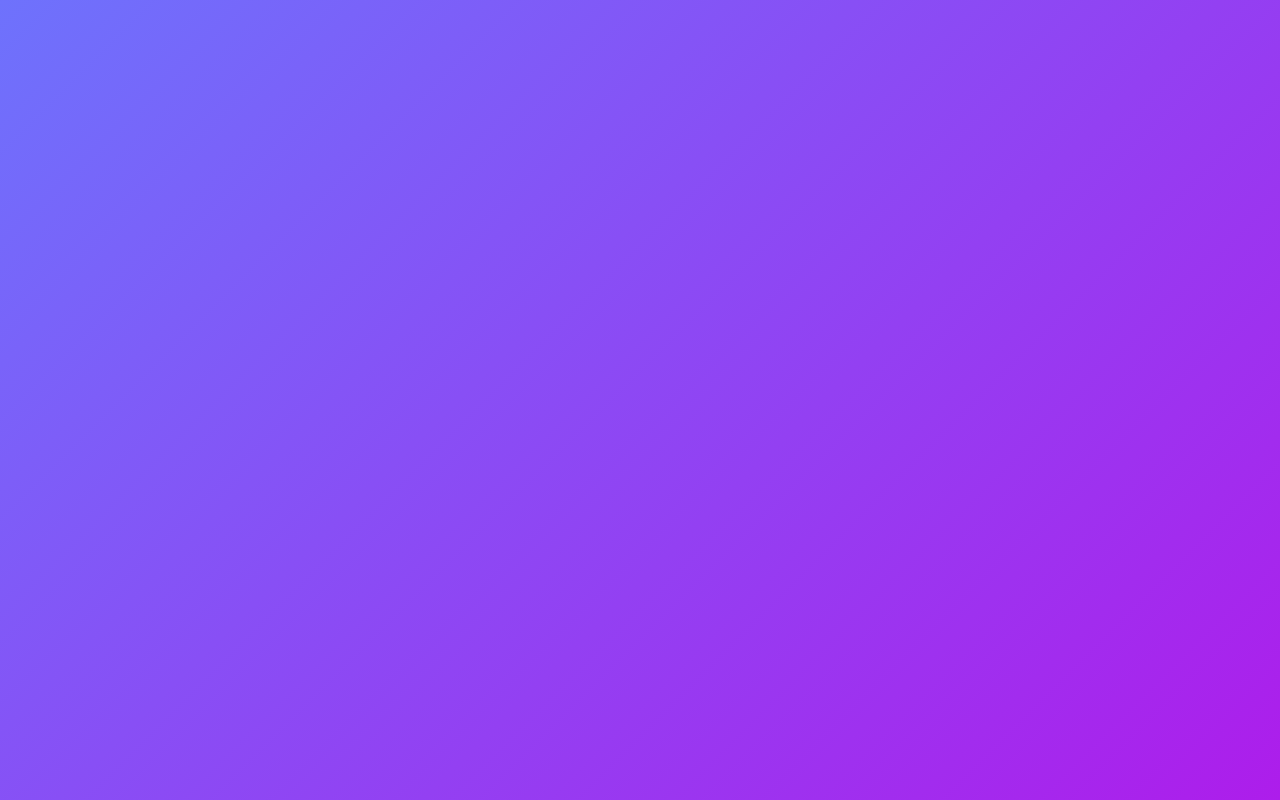
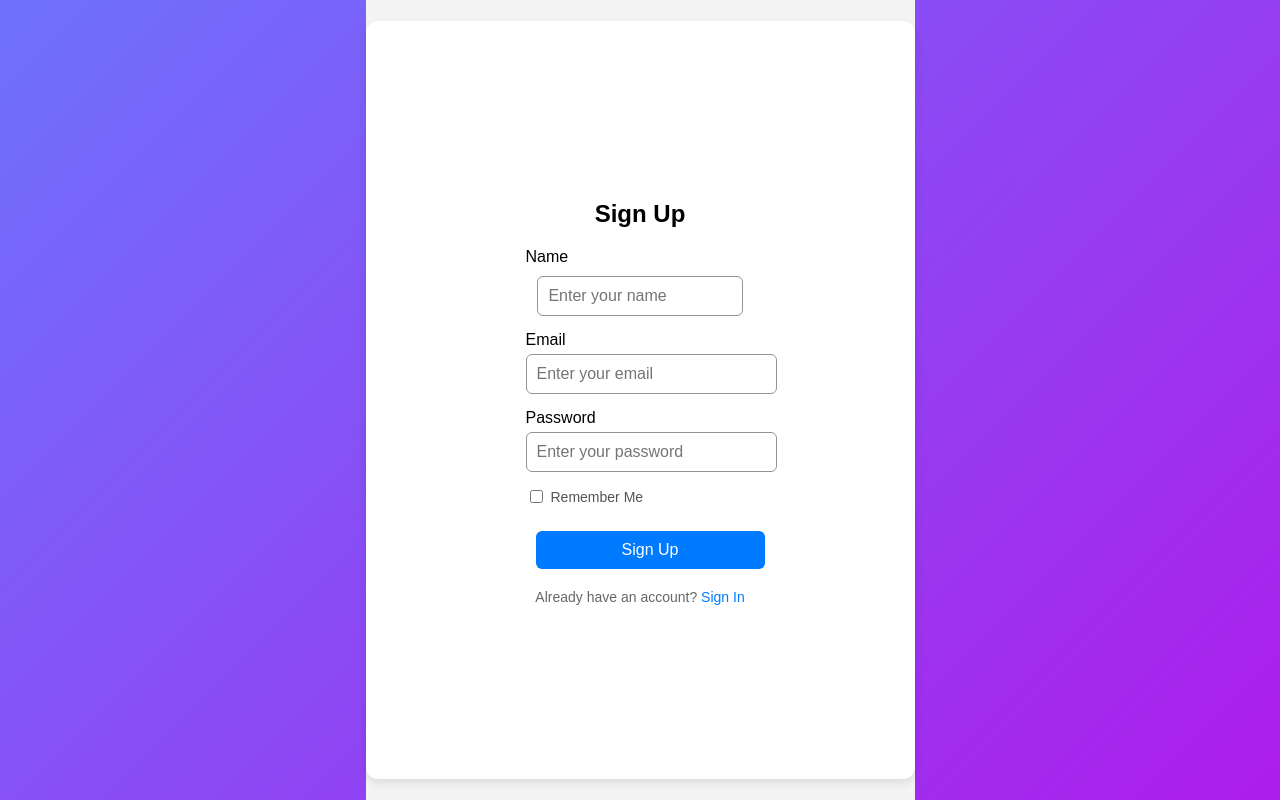
Before and after one commit to john-v-benny/CHARGECODER, a React (Vite) app in the folder Front-end/: page /signup in a window 1280 px wide. Before the commit this address had no page. Built offline with nearby package versions, Linux system fonts and the light colour scheme; a web font is replaced by a local one.

Commit message:
Added new page

```diff
--- a/Front-end/src/App.jsx
+++ b/Front-end/src/App.jsx
@@ -1,6 +1,7 @@
 import React from 'react';
 import { BrowserRouter as Router, Route, Routes, Link } from 'react-router-dom';
 import SignIn from './SignIn';
+import Signup from './Signup';
 import Landing from './Landing';
 import Profile from './Profile';
 import LegalSection from './LegalSection';
@@ -10,6 +11,7 @@ const App = () => {
     <Router>
       <Routes>
         <Route path="/" element={<SignIn />} />
+        <Route path="/signup" element={<Signup />} />
         <Route path="/landing" element={<Landing />} />
         <Route path="/profile" element={<Profile />} />
         <Route path="/legal" element={<LegalSection />} />
--- a/Front-end/src/SignIn.jsx
+++ b/Front-end/src/SignIn.jsx
@@ -13,18 +13,24 @@ const SignIn = () => {
     navigate('/landing');
   };
 
+  const handleSignUp = () => {
+    navigate('/signup'); // Navigate to Signup page
+  };
+
   return (
     <div className="login-box">
       <img src={logo_cc} alt="Logo" />
       <form onSubmit={handleSignIn}>
-                <input className="i1"
+        <input
+          className="i1"
           type="email"
           value={email}
           placeholder="     email"
           onChange={(e) => setEmail(e.target.value)}
         />
         <br />
-                <input className="i2"
+        <input
+          className="i2"
           type="password"
           value={password}
           placeholder="     password"
@@ -33,13 +39,10 @@ const SignIn = () => {
         <p className="fp">FORGOT PASSWORD?</p>
         <button className="loginb" type="submit">SIGN IN</button>
         <p>OR</p>
-                <button className="signupb">SIGN UP</button>
+        <button className="signupb" type="button" onClick={handleSignUp}>SIGN UP</button>
       </form>
-
-
     </div>
-    )
-
+  );
 }
 
 export default SignIn;
--- /dev/null
+++ b/Front-end/src/Signup.css
@@ -0,0 +1,132 @@
+/* Signup Container */
+.signup-container {
+    display: flex;
+    justify-content: center;
+    align-items: center;
+    height: 100vh;
+    background-color: #f4f4f4;
+
+  }
+
+  /* Signup Box */
+  .signup-box {
+    background: white;
+    padding: 10rem;
+    border-radius: 12px;
+    box-shadow: 0 4px 10px rgba(0, 0, 0, 0.1);
+    width: 100%;
+    max-width: 400px;
+    text-align: center;
+  }
+
+  /* Title */
+  .signup-title {
+    font-size: 24px;
+    font-weight: bold;
+    margin-bottom: 20px;
+  }
+
+  /* Input Group */
+  .input-group {
+    margin-bottom: 15px;
+    text-align: left;
+  }
+
+  .input-group label {
+    display: block;
+    font-weight: 500;
+    margin-bottom: 5px;
+    color: #050101;
+  }
+
+  .input-group input {
+    width: 100%;
+    padding: 10px;
+    border: 1px solid #969292;
+    border-radius: 6px;
+    font-size: 16px;
+  }
+
+  /* Remember Me */
+  .remember-me {
+    text-align: left;
+    margin-bottom: 15px;
+  }
+
+  .remember-me label {
+    display: flex;
+    align-items: center;
+    font-size: 14px;
+    color: #555;
+  }
+
+  .remember-me input {
+    margin-right: 8px;
+  }
+
+  /* Signup Button */
+  .signup-button {
+    width: 100%;
+    padding: 10px;
+    background-color: #007bff;
+    color: white;
+    border: none;
+    border-radius: 6px;
+    font-size: 16px;
+    cursor: pointer;
+    transition: 0.3s;
+  }
+
+  .signup-button:hover {
+    background-color: #0056b3;
+  }
+
+  /* Sign In Link */
+  .signin-text {
+    margin-top: 10px;
+    font-size: 14px;
+    color: #666;
+  }
+
+  .signin-link {
+    color: #007bff;
+    text-decoration: none;
+  }
+
+  .signin-link:hover {
+    text-decoration: underline;
+  }
+
+  /* Social Buttons */
+  .social-buttons {
+    display: flex;
+    justify-content: center;
+    margin-top: 15px;
+    gap: 15px;
+  }
+
+  .google-button,
+  .linkedin-button {
+    background: white;
+    border: none;
+    padding: 8px;
+    border-radius: 50%;
+    cursor: pointer;
+    transition: 0.3s;
+  }
+
+  .google-button {
+    color: #db4437;
+  }
+
+  .linkedin-button {
+    color: #0077b5;
+  }
+
+  .google-button:hover {
+    background: rgba(219, 68, 55, 0.1);
+  }
+
+  .linkedin-button:hover {
+    background: rgba(0, 119, 181, 0.1);
+  }
--- /dev/null
+++ b/Front-end/src/Signup.jsx
@@ -0,0 +1,107 @@
+import { useState } from "react";
+import { useNavigate } from "react-router-dom"; // Import useNavigate
+import "./Signup.css"; // Importing the CSS file
+
+const Signup = () => {
+  const [formData, setFormData] = useState({
+    name: "",
+    email: "",
+    password: "",
+    rememberMe: false,
+  });
+
+  const navigate = useNavigate(); // Initialize navigation
+
+  const handleChange = (e) => {
+    const { name, value, type, checked } = e.target;
+    setFormData({
+      ...formData,
+      [name]: type === "checkbox" ? checked : value,
+    });
+  };
+
+  const handleSubmit = (e) => {
+    e.preventDefault();
+    console.log("Form Submitted:", formData);
+    navigate("/landing"); // Navigate to landing page on signup
+  };
+
+  const handleSignIn = () => {
+    navigate("/"); // Navigate to Sign In page
+  };
+
+  return (
+    <div className="signup-container">
+      <div className="signup-box">
+        <h2 className="signup-title">Sign Up</h2>
+        <form onSubmit={handleSubmit} className="signup-form">
+          {/* Name */}
+          <div className="input-group">
+            <label>Name</label>
+            <input
+              type="text"
+              name="name"
+              value={formData.name}
+              onChange={handleChange}
+              placeholder="Enter your name"
+              required
+            />
+          </div>
+
+          {/* Email */}
+          <div className="input-group">
+            <label>Email</label>
+            <input
+              type="email"
+              name="email"
+              value={formData.email}
+              onChange={handleChange}
+              placeholder="Enter your email"
+              required
+            />
+          </div>
+
+          {/* Password */}
+          <div className="input-group">
+            <label>Password</label>
+            <input
+              type="password"
+              name="password"
+              value={formData.password}
+              onChange={handleChange}
+              placeholder="Enter your password"
+              required
+            />
+          </div>
+
+          {/* Remember Me & Submit */}
+          <div className="remember-me">
+            <label>
+              <input
+                type="checkbox"
+                name="rememberMe"
+                checked={formData.rememberMe}
+                onChange={handleChange}
+              />
+              Remember Me
+            </label>
+          </div>
+
+          <button type="submit" className="signup-button">
+            Sign Up
+          </button>
+        </form>
+
+        {/* Sign In Link */}
+        <p className="signin-text">
+          Already have an account?{" "}
+          <span className="signin-link" onClick={handleSignIn}>
+            Sign In
+          </span>
+        </p>
+      </div>
+    </div>
+  );
+};
+
+export default Signup;
```
Lines whose indentation alone changed are shown as unchanged.
